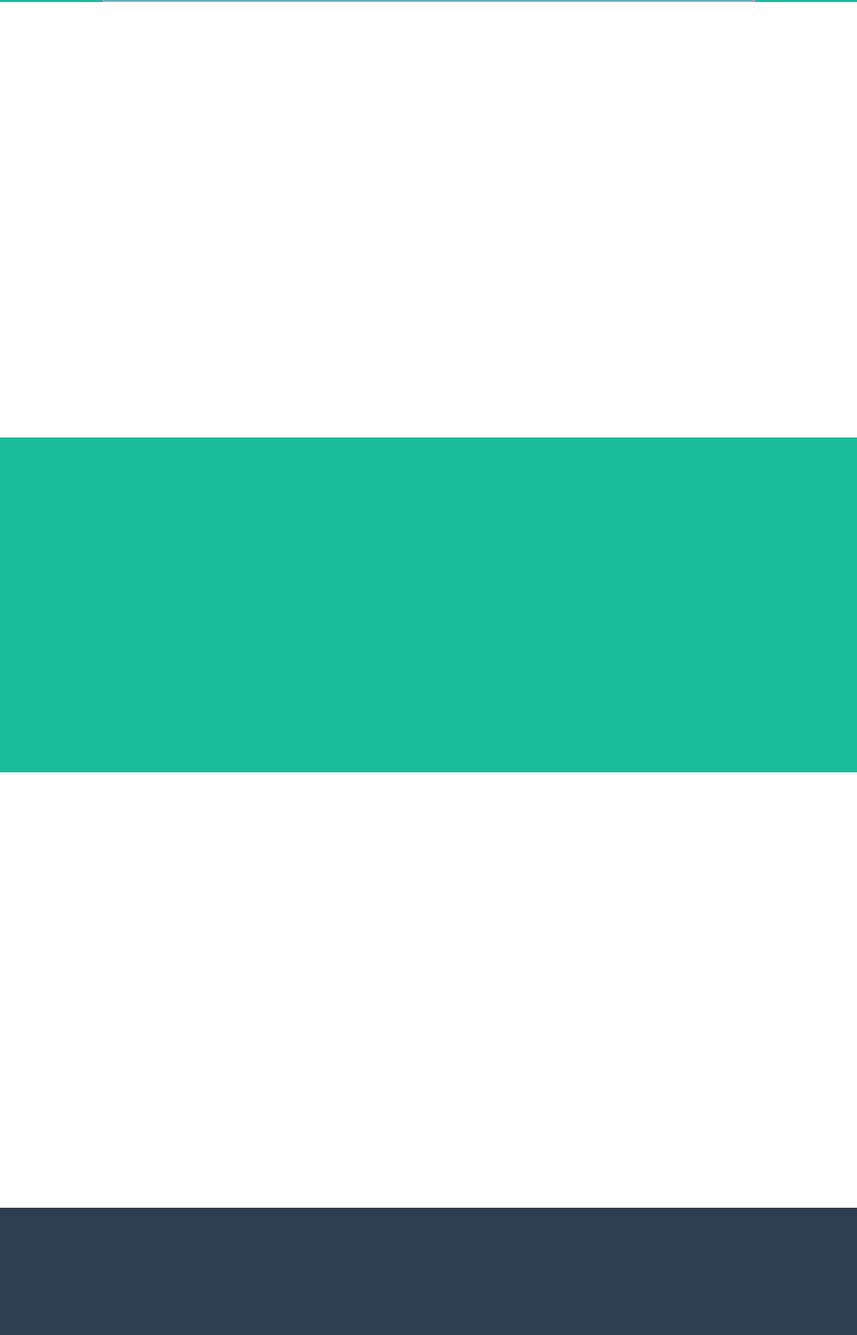
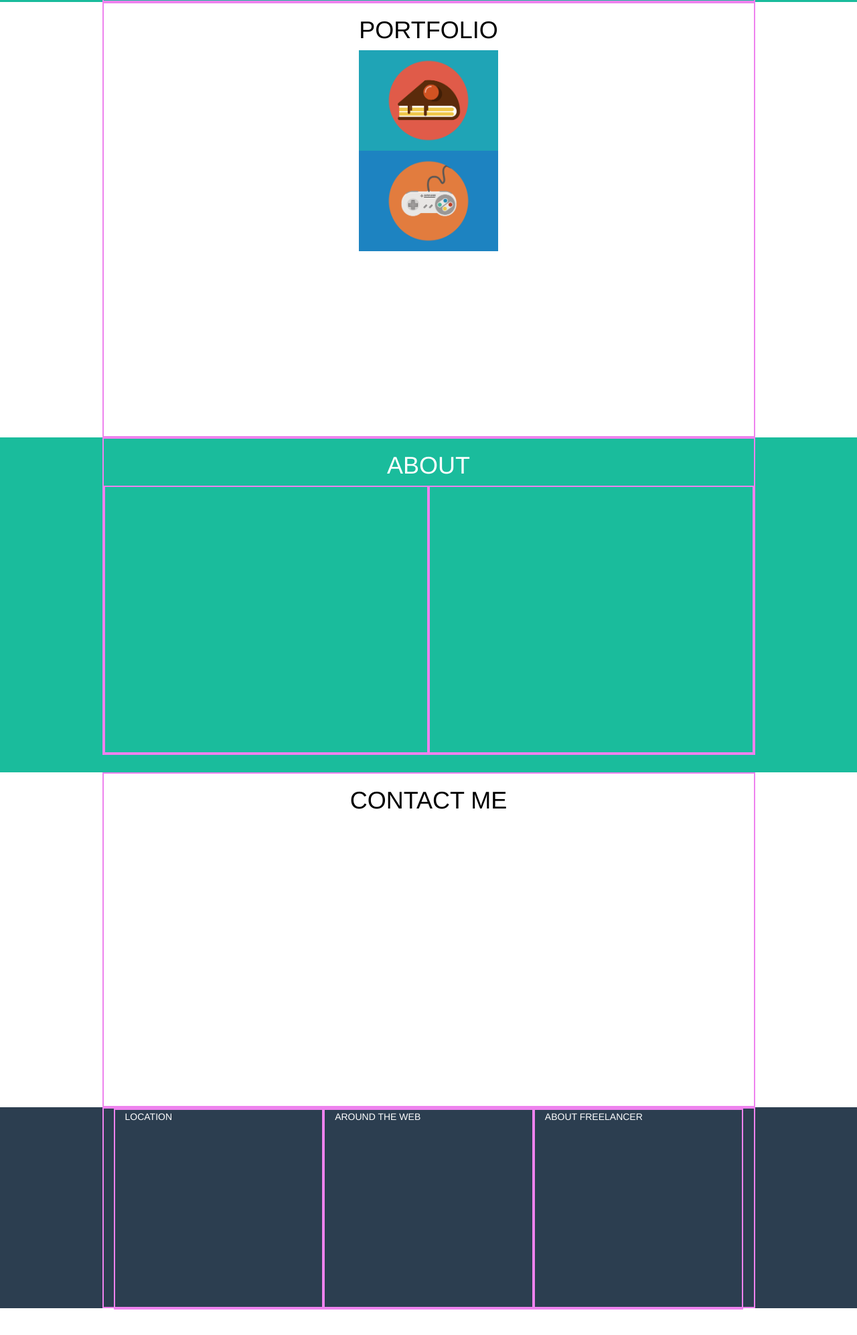
Before and after one commit to fra-mstr/html-css-bootstrap-freelancer, a plain HTML site: page index.html in a window 1280 px wide. Shown: the part 597-2590 px from the top of the page at 67% size. After the commit the page ends 2552 px from the top, so only its background shows below. Drawn offline with nearby package versions, Linux system fonts and the light colour scheme.

Commit message:
Inserito Layout NON responsive

```diff
--- a/css/style.css
+++ b/css/style.css
@@ -3,21 +3,6 @@
   margin: 0;
   padding: 0;
 }
-
-
-/* debug colonne */
-[class*="col-"] {
-  border: 2px solid violet;
-}
-
-nav [class*="col-"] {
-  height: 100px;
-}
-
-header [class*="col-"] {
-  height: 500px;
-}
-
 
 /* nav */
 nav {
@@ -52,8 +37,12 @@ header img {
 .portfolio {
   height: 650px;
   background-color: white;
+  color: black;
 }
 
+.portfolio img {
+  height: 150px;
+}
 
 
 
@@ -61,13 +50,19 @@ header img {
 .about {
   height: 500px;
   background-color: #1ABC9C;
+  color: white;
+}
+
+.h-nested {
+  height: 400px;
 }
 
 
 /* contact */
 .contact {
-  height: 650px;
+  height: 500px;
   background-color: white;
+  color: black;
 }
 
 
@@ -75,4 +70,34 @@ header img {
 footer {
   height: 300px;
   background-color: #2C3E50;
+  color: white;
 }
+
+
+
+/* debug colonne */
+[class*="col-"] {
+  border: 2px solid violet;
+}
+
+nav [class*="col-"] {
+  height: 100px;
+}
+
+header [class*="col-"] {
+  height: 500px;
+}
+
+.portfolio [class*="col-"] {
+  height: 650px;
+}
+.about > [class*="col-"] {
+  height: 500px;
+}
+.contact [class*="col-"] {
+  height: 500px;
+}
+
+footer [class*="col-"] {
+  height: 300px;
+}
--- a/index.html
+++ b/index.html
@@ -43,6 +43,17 @@
     <section class="portfolio">
       <div class="container">
         <div class="row">
+          <div class="col-md-push-1 col-md-10 centered-text">
+            <h1>PORTFOLIO</h1>
+            <div class="portfolio_wrapper">
+              <div class="wrapper_top">
+                <img src="img/cake.png" alt="torta">
+              </div>
+              <div class="wrapper_bottom">
+                <img src="img/game.png" alt="gioco">
+              </div>
+            </div>
+          </div>
 
         </div>
 
@@ -52,16 +63,53 @@
     <section class="about">
       <div class="container">
         <div class="row">
+          <div class="col-md-push-1 col-md-10">
+            <div class="row centered-text">
+              <h1>ABOUT</h1>
+            </div>
+            <div class="row">
+              <div class="col-md-6 h-nested">
+
+              </div>
+              <div class="col-md-6 h-nested">
+
+              </div>
+            </div>
+          </div>
 
         </div>
+
       </div>
     </section>
 
     <section class="contact">
+      <div class="container">
+        <div class="row">
+          <div class="col-md-push-1 col-md-10 centered-text">
+            <h1>CONTACT ME</h1>
+          </div>
+        </div>
 
+      </div>
     </section>
 
     <footer>
+      <div class="container">
+        <div class="row">
+          <div class="col-md-push-1 col-md-10">
+            <div class="col-md-4">
+              LOCATION
+            </div>
+            <div class="col-md-4">
+              AROUND THE WEB
+            </div>
+            <div class="col-md-4">
+              ABOUT FREELANCER
+            </div>
+          </div>
+        </div>
+
+      </div>
     </footer>
 
 
```
